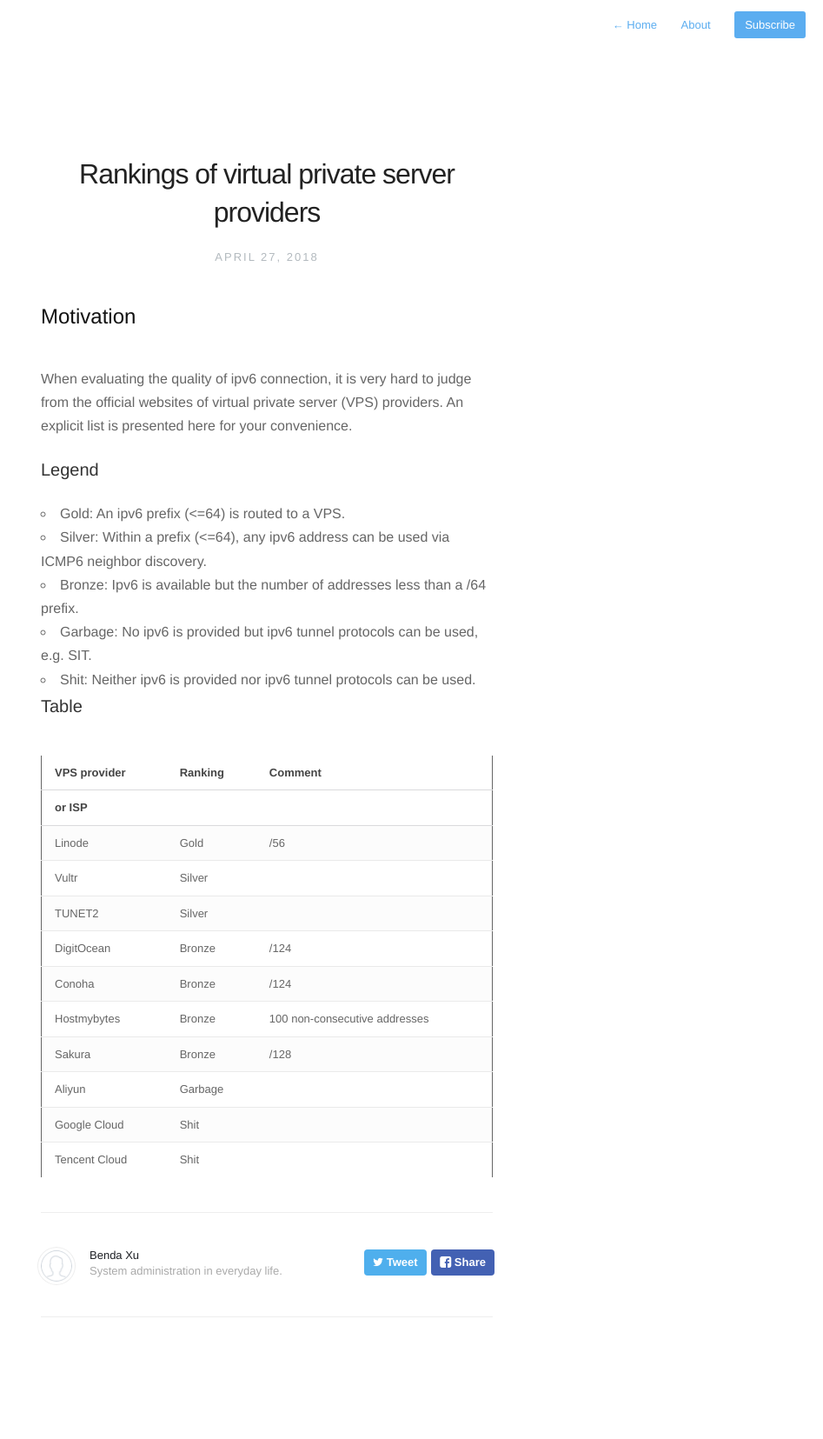
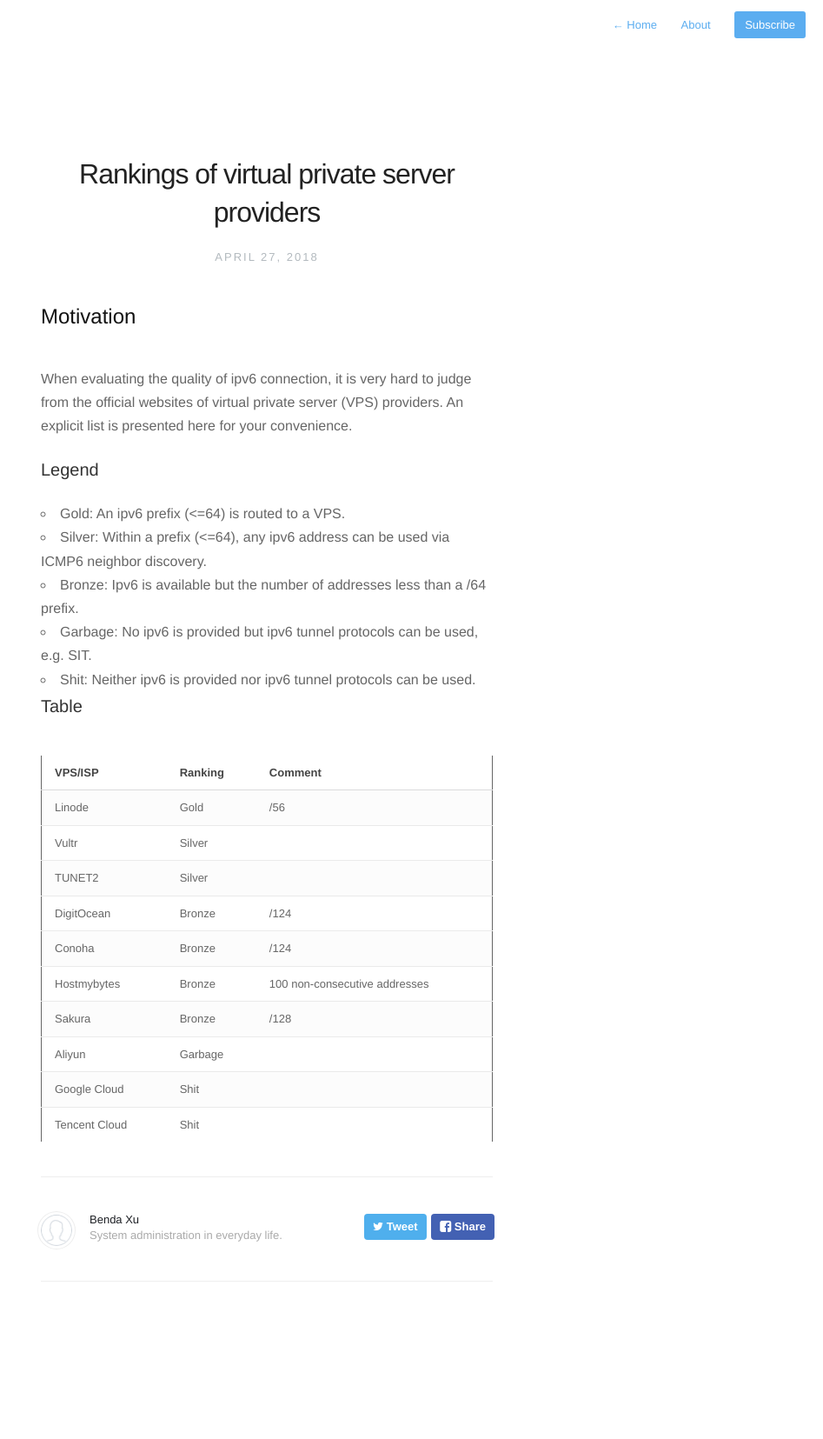
Before and after one commit to heroxbd/heroxbd.github.io, a Jekyll site: the page built from _posts/2018-04-27-virtual-private-server-ipv6-ranking.html, in a window 1280 px wide. Shown: the whole page at 87% size, without its empty margins (333-1280 px from the left). Built offline with Jekyll 4.4.1, drawn with Linux system fonts in a browser that asks for light colours; nearby versions of some CDN libraries; after the commit the page ends 1614 px from its top, so only the background shows below that.

Commit message:
one line header.

```diff
--- a/_posts/2018-04-27-virtual-private-server-ipv6-ranking.html
+++ b/_posts/2018-04-27-virtual-private-server-ipv6-ranking.html
@@ -51,15 +51,9 @@ used.</li>
 </colgroup>
 <thead>
 <tr>
-<th scope="col" class="org-left">VPS provider</th>
+<th scope="col" class="org-left">VPS/ISP</th>
 <th scope="col" class="org-left">Ranking</th>
 <th scope="col" class="org-left">Comment</th>
-</tr>
-
-<tr>
-<th scope="col" class="org-left">or ISP</th>
-<th scope="col" class="org-left">&#xa0;</th>
-<th scope="col" class="org-left">&#xa0;</th>
 </tr>
 </thead>
 <tbody>
```
